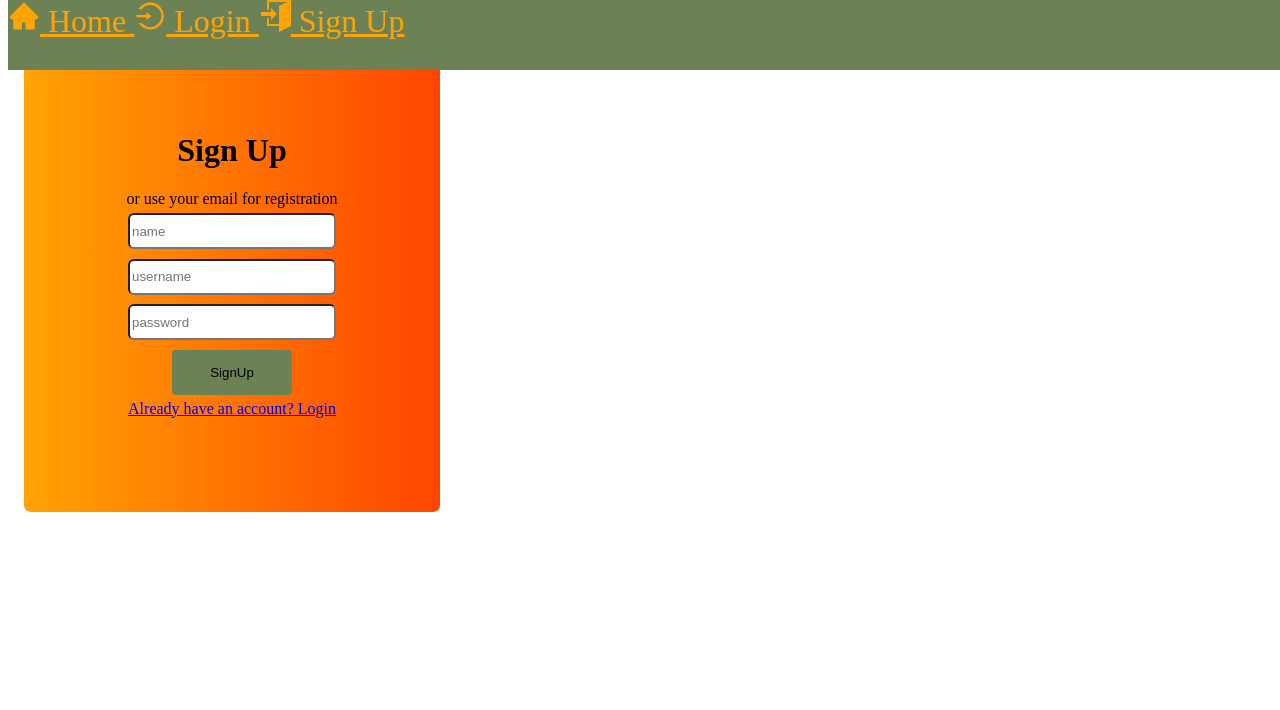
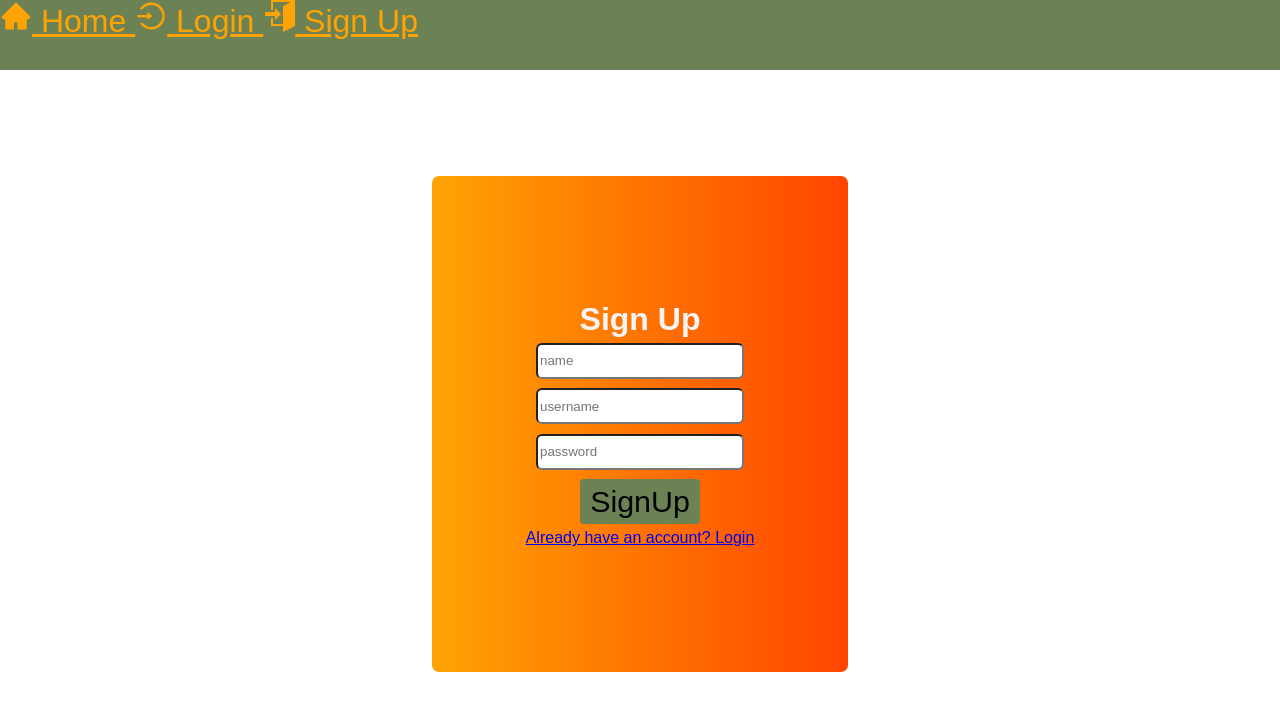
Before and after one commit to kdmatthews/CapstoneProject, a React (Create React App) app in the folder capstone/: page /signup in a window 1280 px wide. Shown: the top 710 px of the page. Built offline with nearby package versions, Linux system fonts and the light colour scheme.

Commit message:
Sign Up form styled

```diff
--- a/capstone/public/index.html
+++ b/capstone/public/index.html
@@ -25,6 +25,12 @@
       Learn how to configure a non-root public URL by running `npm run build`.
     -->
     <title>React App</title>
+    <style>
+      *{
+        font-family: 'PT Sans Narrow', sans-serif; ;
+        margin: 0;
+      }
+    </style>
   </head>
   <body>
     <noscript>You need to enable JavaScript to run this app.</noscript>
--- a/capstone/src/components/SignUp.js
+++ b/capstone/src/components/SignUp.js
@@ -1,6 +1,8 @@
 import React from "react";
-import { FormDiv, Input, FormButton } from "../styled-components/LoginStyled";
+import { FormDiv, Input, FormButton, FormContain, SocialIcons, FormTitle} from "../styled-components/LoginStyled";
 import { useState, useHistory } from "react";
+import * as FaIcons from "react-icons/fa";
+import * as AiIcons from "react-icons/ai";
 
 export default function SignUp() {
   const [formData, setFormData] = useState({
@@ -23,14 +25,15 @@
   };
 
   return (
+    <FormContain>
     <FormDiv>
-      <h1>Sign Up</h1>
-      <div class="social-container">
-				<a href="#" class="social"><i class="fab fa-facebook-f"></i></a>
-				<a href="#" class="social"><i class="fab fa-google-plus-g"></i></a>
-				<a href="#" class="social"><i class="fab fa-linkedin-in"></i></a>
-			</div>
-      <span> or use your email for registration</span>
+      <FormTitle>Sign Up</FormTitle>
+      <span>
+				<SocialIcons href="#" class="social"><i class="fab fa-facebook-f"></i></SocialIcons>
+				<SocialIcons href="#" class="social"><i class="fab fa-google-plus-g"></i></SocialIcons>
+				<SocialIcons href="#" class="social"><i class="fab fa-linkedin-in"></i></SocialIcons>
+        </span>
+
       <Input
         onChange={(e) =>
           setFormData({ ...formData, [e.target.name]: e.target.value })
@@ -58,5 +61,6 @@
       <FormButton onClick={(e) => signUp(e)}>SignUp</FormButton>
       <a href="/login">Already have an account? Login</a>
     </FormDiv>
+    </FormContain>
   );
 }
--- a/capstone/src/styled-components/LoginStyled.js
+++ b/capstone/src/styled-components/LoginStyled.js
@@ -36,6 +36,7 @@
 background-color: #6C8255;
 border: none;
 border-radius: 4px;
+font-size: 1.9rem;
 `
 export const SocialIcons = styled.a`
 color: #6C8255;
```
